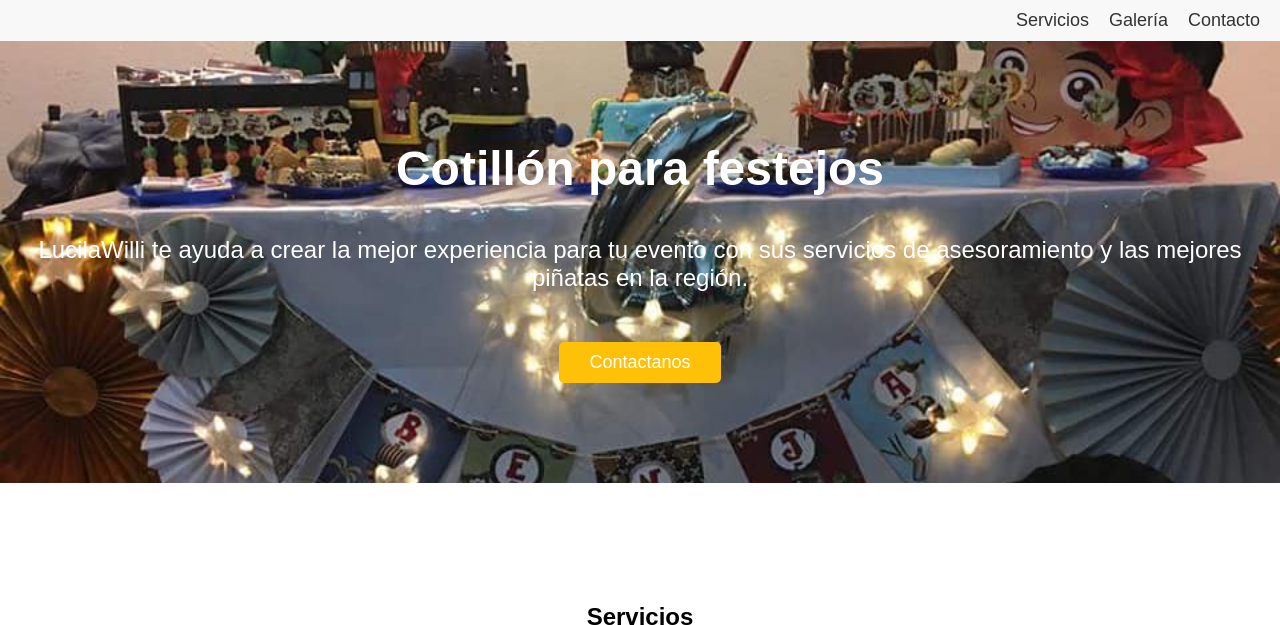
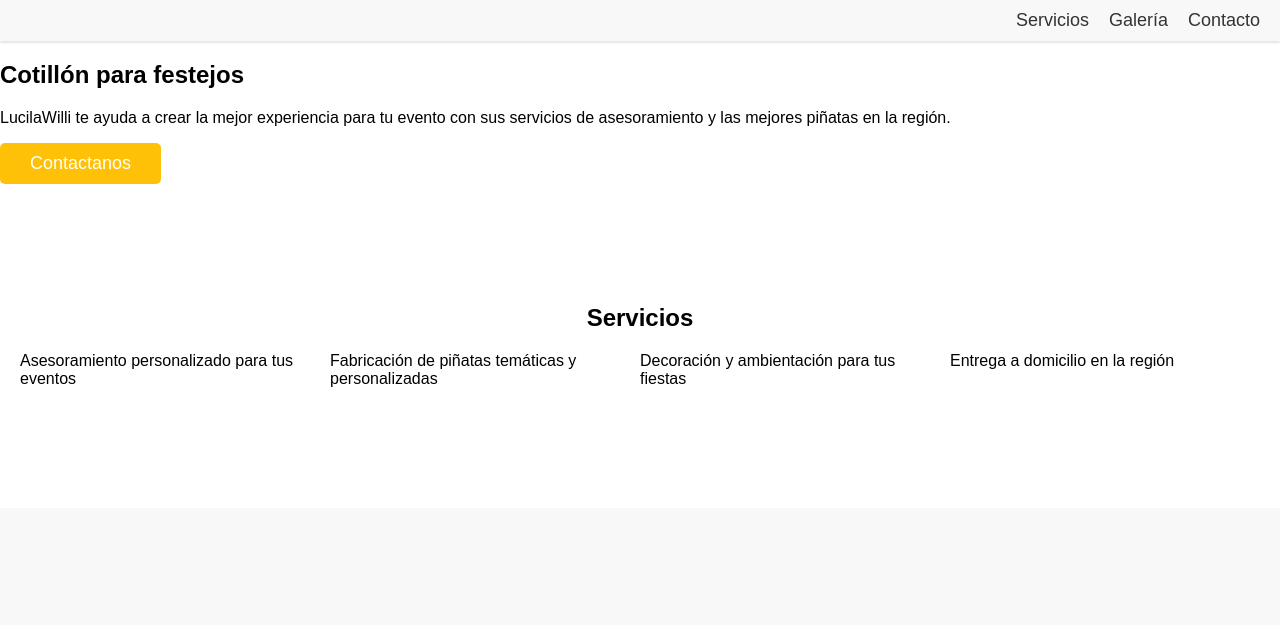
Before and after one commit to sebacordero/LucilaWilli, a plain HTML site: page index.html in a window 1280 px wide. Shown: the top 625 px of the page. Drawn offline with Linux system fonts and the light colour scheme.

Commit message:
Update styles.css

```diff
--- a/styles.css
+++ b/styles.css
@@ -34,7 +34,7 @@ nav a:hover {
 }
 
 /* Hero section */
-#hero {
+hero {
   background-image: url('hero.jpg');
   background-size: cover;
   background-position: center;
@@ -43,12 +43,12 @@ nav a:hover {
   padding: 100px 20px;
 }
 
-#hero h1 {
+hero h1 {
   font-size: 48px;
   margin-top: 0;
 }
 
-#hero p {
+hero p {
   font-size: 24px;
   margin-bottom: 50px;
 }
```
